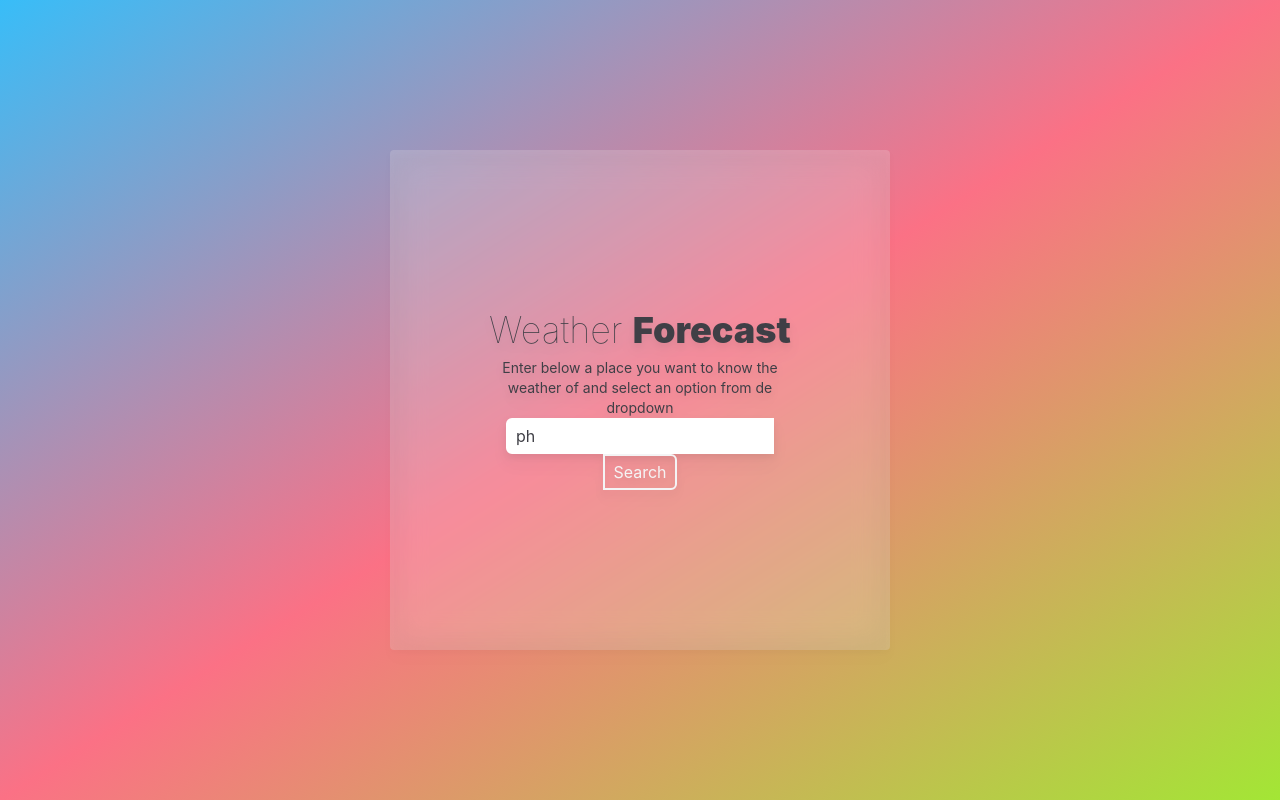
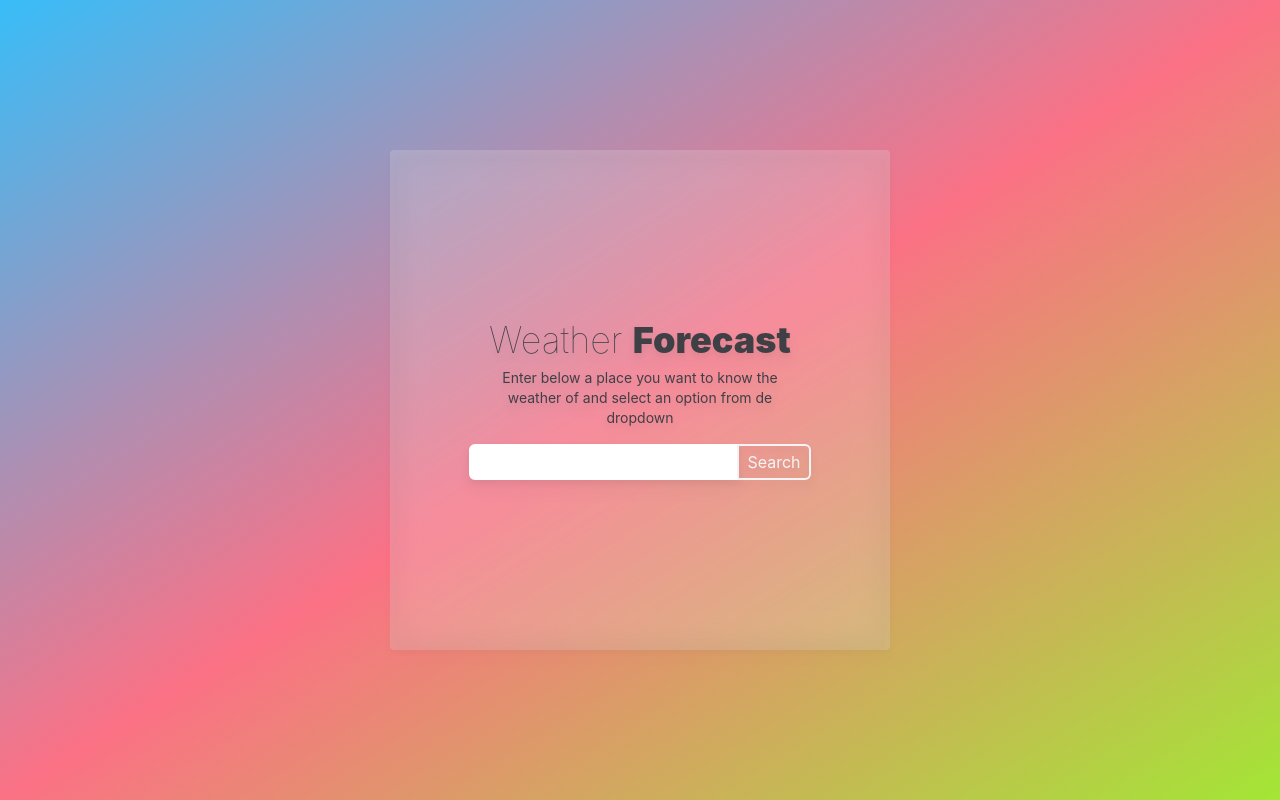
Before and after one commit to NicoleVenachi/ReactProjects_04_WeatherApi, a React (Create React App) app: page / in a window 1280 px wide. Built offline with nearby package versions, Linux system fonts and the light colour scheme.

Commit message:
geocode weather api call. Thence, obtaining the lat and long from a place queried by its name

```diff
--- a/src/App.tsx
+++ b/src/App.tsx
@@ -1,4 +1,37 @@
-const App = () => {
+import { ChangeEvent, useState } from "react"
+import { optionType } from "./types"
+
+
+const App: React.FC = (): JSX.Element => {
+
+  const [term, setTerm] = useState<string>('') //state para sacar el input del lugar a buscar
+
+  const [options, setOptions] = useState<[]>([]) //state para sacar las optciones de lugares con el nombre de la ciudad
+
+  const getSearchOptions = (value: string) => {
+    //geolocationfetch
+    // http://api.openweathermap.org/geo/1.0/direct?q={city name},{state code},{country code}&limit={limit}&appid={API key}
+    fetch(`http://api.openweathermap.org/geo/1.0/direct?q=${value.trim()}&limit=5&appid=${process.env.REACT_APP_API_KEY}`)
+      .then(res => res.json())
+      .then(data => setOptions(data))
+  }
+
+  const onInputChage = (e: ChangeEvent<HTMLInputElement>) => {
+    const { value } = e.target
+    setTerm(value)
+
+    if (value === '') return
+
+
+    getSearchOptions(value)
+  }
+
+  const onOptionSelect = (option: optionType) => {
+    console.log(option.name);
+
+  }
+
+
   return (
     <main className="flex justify-center items-center bg-gradient-to-br from-sky-400 via-rose-400 to-lime-400 h-[100vh] w-full">
       <section className="w-full md:max-w-[500px] p-4 flex flex-col text-center items-center justify-center md:px-10 lg:p-24 h-full lg:h-[500px] bg-white bg-opacity-20 backdrop-blur-lg drop-shadow-lg rounded text-zinc-700">
@@ -7,9 +40,22 @@ const App = () => {
 
         <p className="text-sm mt-2"> Enter below a place you want to know the weather of and select an option from de dropdown</p>
 
-        <div>
+        <div className="relative flex mt-10 md:mt-4">
 
-          <input type="text" value={'ph'} className="px-2 py-1 rounded-l-md border-2 border-white" />
+          <input type="text" value={term} className="px-2 py-1 rounded-l-md border-2 border-white" onChange={onInputChage} />
+
+          <ul className="absolute top-9 bg-white ml-1 rounded-b-md">
+            { //ul para las opciones
+              options.map((option: optionType, index: number) => (
+                <li key={option.name + '-' + index}>
+                  <button
+                    className="text-left text-sm w-full hover:bg-zinc-700 hover:text-white px-2 py-1 cursor-pointer"
+                    onClick={() => onOptionSelect(option)}
+                  >{option.name}</button>
+                </li>
+              ))
+            }
+          </ul>
 
           <button className="rounded-r-md border-2 border-zinc-100 hover:border-zinc-500 hover:text-zinc-500 text-zinc-100 px-2 py-1 cursor-pointer"> Search </button>
         </div>
--- /dev/null
+++ b/src/types/index.ts
@@ -0,0 +1,6 @@
+
+export interface optionType {
+  name: string;
+  lat: number;
+  lon: number
+}
```
